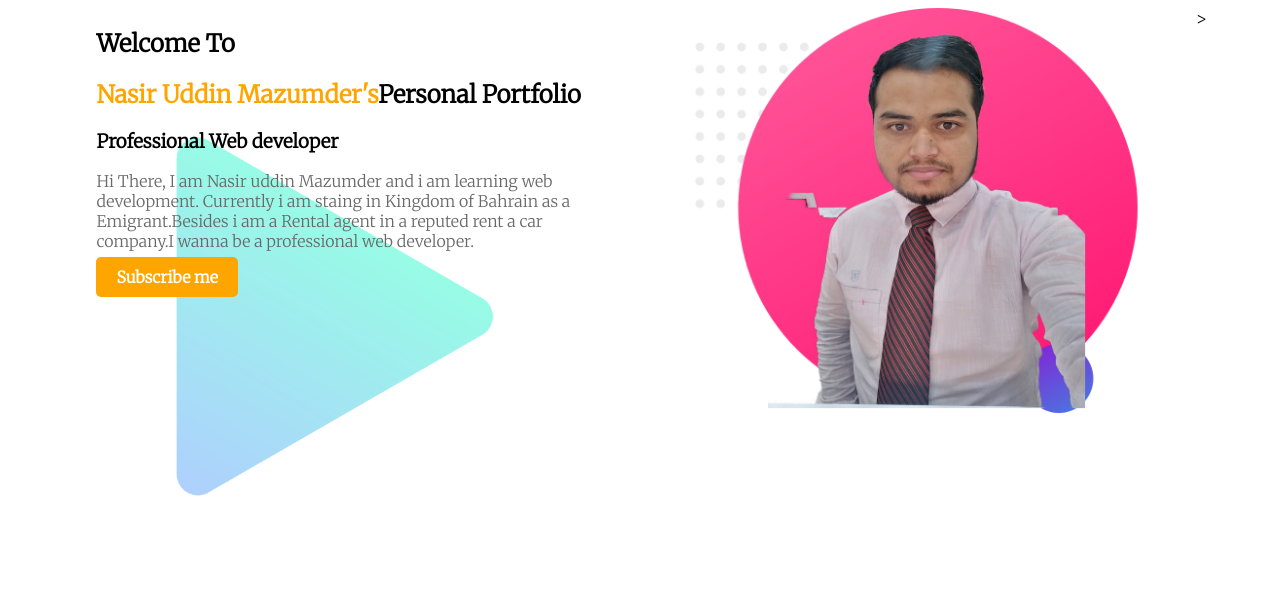
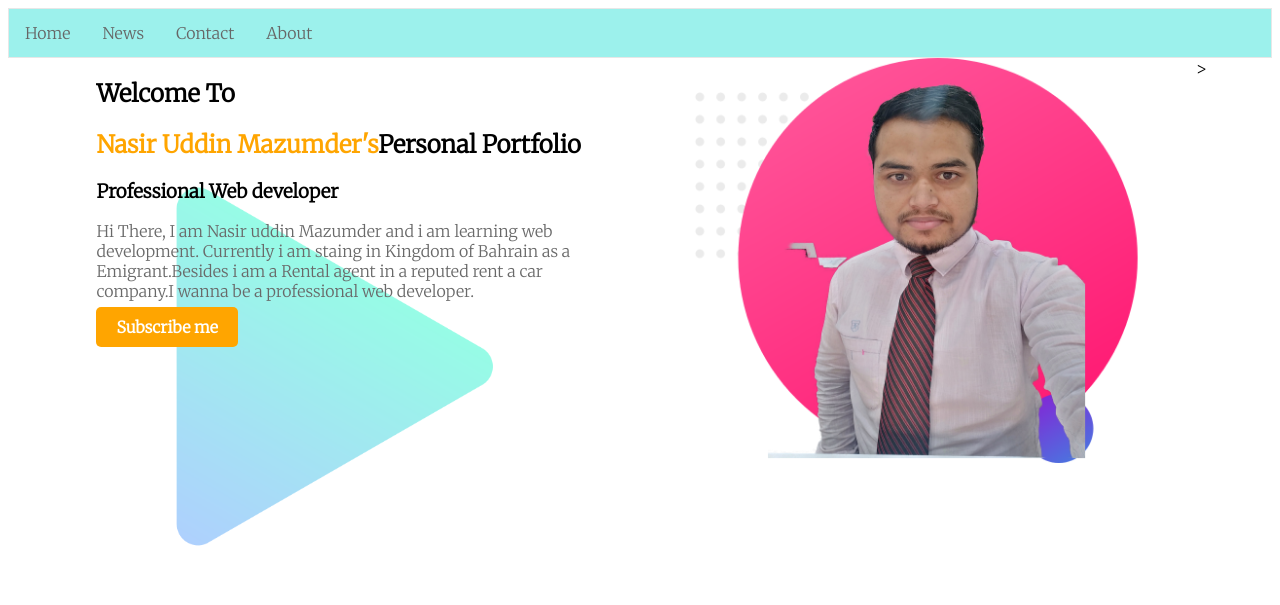
Before and after one commit to nasirmazumder/web-portfolio, a plain HTML site: page index.html in a window 1280 px wide. Shown: the top 605 px of the page. Drawn offline with Linux system fonts and the light colour scheme.

Commit message:
adding nabvar and style

```diff
--- a/css/my.css
+++ b/css/my.css
@@ -0,0 +1,24 @@
+ul {
+    list-style-type: none;
+    margin: 0;
+    padding: 0;
+    overflow: hidden;
+    border: 1px solid #e7e7e7;
+    background-color: #9CF1EC;
+  }
+
+  li {
+    float: left;
+  }
+
+  li a {
+    display: block;
+    color: #666;
+    text-align: center;
+    padding: 14px 16px;
+    text-decoration: none;
+  }
+
+  li a:hover {
+    background-color: #ddd;
+  }
--- a/index.html
+++ b/index.html
@@ -11,6 +11,12 @@
 <link href="https://fonts.googleapis.com/css2?family=Merriweather:wght@300&display=swap" rel="stylesheet">
 </head>
 <body>
+    <ul>
+        <li><a class="active" href="#home">Home</a></li>
+        <li><a href="#news">News</a></li>
+        <li><a href="#contact">Contact</a></li>
+        <li><a href="#about">About</a></li>
+      </ul>
     <section class="top-banner">
         <div id="set-img">
         <div class="half-width">
@@ -35,7 +41,7 @@
             <h2>My Destiny</h2>
             <h3 class="orange-highlight">Become world-Class Web developer</h3>
             <p>Greetings! Already i have learned HTML,CSS and BOOSTRAPE.My dream is to be a Professional web developer.I am very thankfull to Programming hero team and jhankar Mahboob sir to giving me the opportunity to learn Web development.</p>
-            <a class="link-button" target="_blank" href="">Download Resume</a>
+            <a class="link-button" target="_blank" href="/data/CV NASIR.pdf" download>Download Resume</a>
 
         </div>
 
```
Also changed, not shown: 1 other file.
